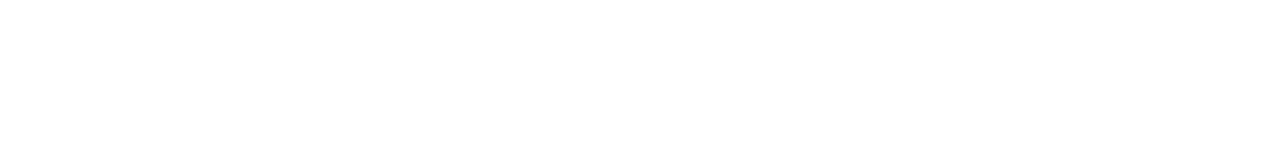
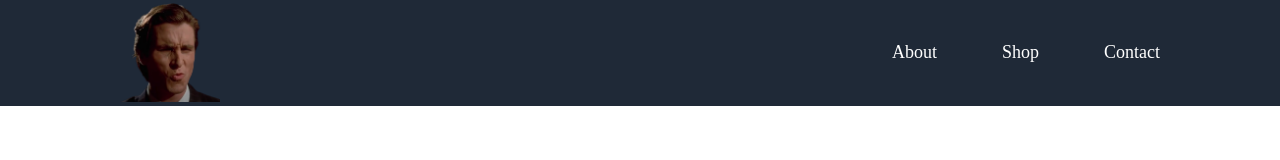
Before and after one commit to nikgav1/Odin-Landing-Page, a plain HTML site: page index.html in a window 1280 px wide. Drawn offline with Linux system fonts and the light colour scheme.

Commit message:
Navigation bar, links, logo added

```diff
--- a/index.html
+++ b/index.html
@@ -7,6 +7,16 @@
     <title>Sigma</title>
 </head>
 <body>
+    <header>
+        <div class="nav-container">
+            <div><img class="sigma-logo" src="./assets/photos/Sigma-photo.png" alt="Sigma Logo Photo"></div>
+            <nav class="link-container">
+                <a href="">About</a>
+                <a href="">Shop</a>
+                <a href="">Contact</a>
+            </nav>
+        </div>
 
+    </header>
 </body>
 </html>
--- a/style.css
+++ b/style.css
@@ -0,0 +1,25 @@
+*{
+    padding: 0;
+    margin: 0;
+    box-sizing: border-box;
+}
+
+.nav-container{
+    display: flex;
+    justify-content: space-between;
+    padding: 0 120px;
+    background-color: #1f2937;
+}
+.sigma-logo{
+    width: 100px;
+}
+.link-container{
+    display: flex;
+    align-items: center;
+    gap: 65px;
+}
+.link-container a{
+    text-decoration: none;
+    font-size: 18px;
+    color: white;;
+}
```
Also changed, not shown: assets/photos/Sigma-photo.png (added).
